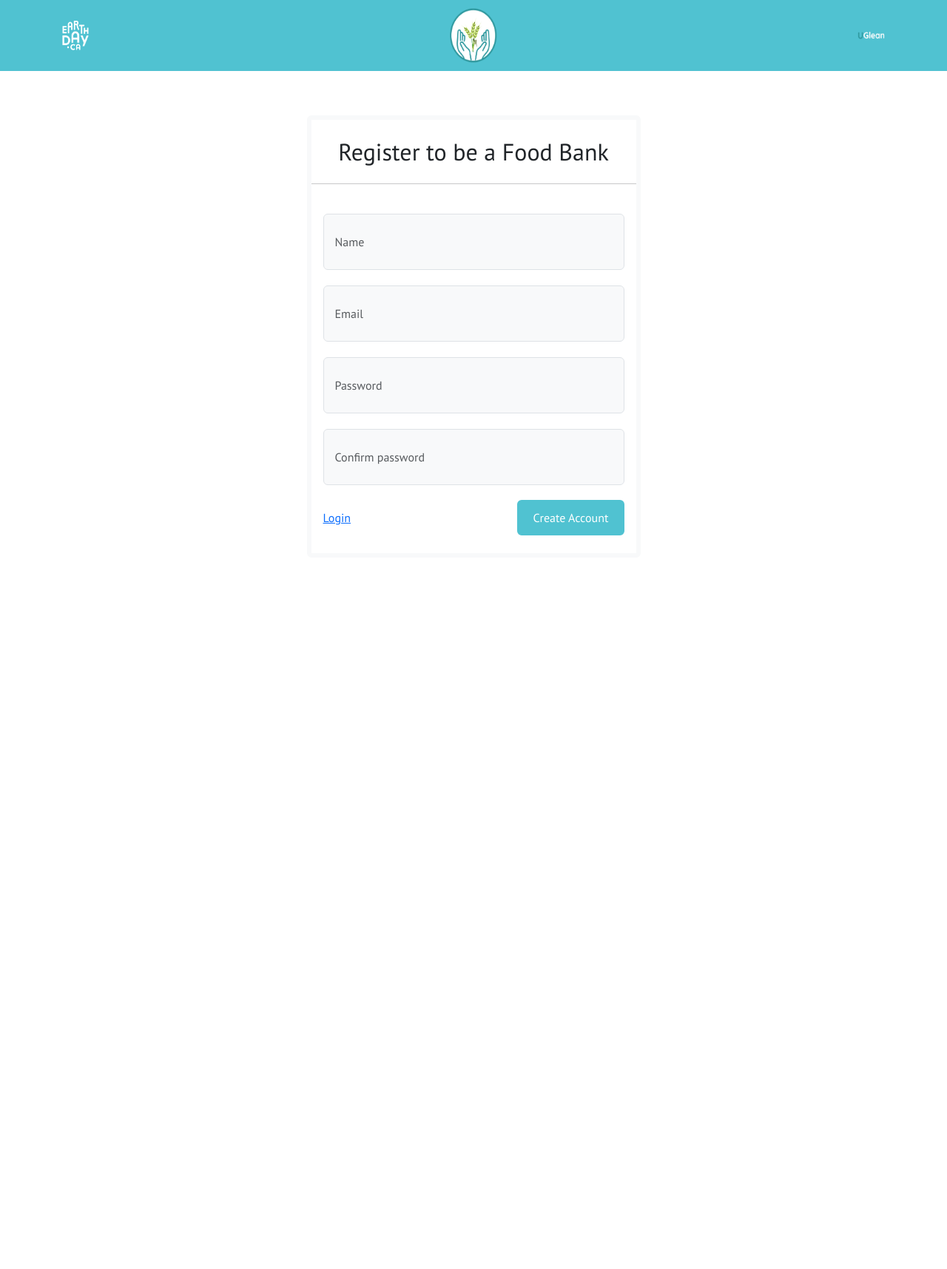
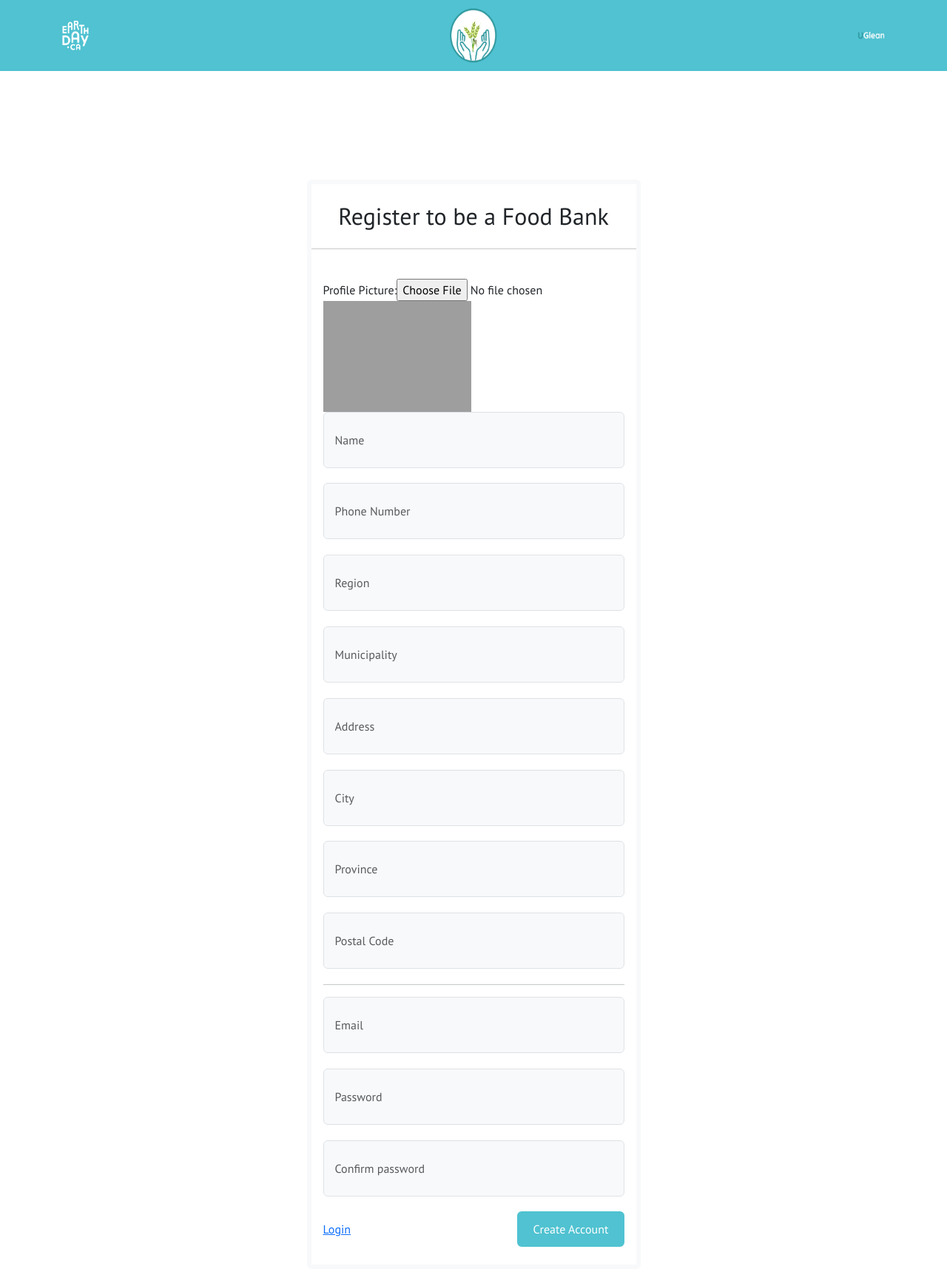
Before and after one commit to jgrospe92/CodeToGive-EarthDay, a PHP site: page /app/views/Register/foodbankRegister.php in a window 1280 px wide. Shown: the whole page at 74% size. Before the commit the page ends 724 px from the top, so only its background shows below. Run offline with PHP 8.4, Linux system fonts and the light colour scheme; some libraries are stand-ins or nearby versions; grey boxes are pictures that could not be loaded.

Commit message:
foodbank.php
created foodbank.php

```diff
--- a/app/views/Login/foodBankLogin.php
+++ b/app/views/Login/foodBankLogin.php
@@ -16,7 +16,7 @@
         <input type="submit" name="action" value="Login" /><br>
 
     </form>
-    <a href="\app\views\Register\gleanerRegister.php">Register</a> <!--change path later on -->
+    <a href="\app\views\Register\foodbankRegister.php">Register</a> <!--change path later on -->
 
 </body>
 </html>
--- a/app/views/Register/foodbankRegister.php
+++ b/app/views/Register/foodbankRegister.php
@@ -43,10 +43,34 @@
                             <h2 class="card-title text-center">Register to be a Food Bank</a></h2>
                             <hr >
                                 <div class="card-body py-md-4">
-                                    <form _lpchecked="1">
+                                    <form _lpchecked="1" action='' method='post' enctype='multipart/form-data'>
+                                        <label>Profile Picture:<input type="file" name="profile_pic" id="profile_pic" /></label>
+                                            <img id='profile_pic_preview' src='/images/blank.jpg' style="max-width:200px;max-height:200px" /><br>
                                         <div class="form-group">
                                             <input type="text" class="form-control" id="name" placeholder="Name">
                                         </div>
+                                        <div class="form-group">
+                                            <input type="tel" class="form-control" id="phone" placeholder="Phone Number">
+                                        </div>
+                                        <div class="form-group">
+                                            <input type="text" class="form-control" id="region" placeholder="Region">
+                                        </div>
+                                        <div class="form-group">
+                                            <input type="text" class="form-control" id="municipality" placeholder="Municipality">
+                                        </div>
+                                        <div class="form-group">
+                                            <input type="text" class="form-control" id="address" placeholder="Address">
+                                        </div>
+                                        <div class="form-group">
+                                            <input type="text" class="form-control" id="city" placeholder="City">
+                                        </div>
+                                        <div class="form-group">
+                                            <input type="text" class="form-control" id="province" placeholder="Province">
+                                        </div>
+                                        <div class="form-group">
+                                            <input type="text" class="form-control" id="postalcode" placeholder="Postal Code">
+                                        </div>
+                                        <hr >
                                         <div class="form-group">
                                             <input type="email" class="form-control" id="email" placeholder="Email">
                                         </div>
--- a/app/views/Register/gleanerRegister.php
+++ b/app/views/Register/gleanerRegister.php
@@ -49,6 +49,9 @@
                                         </div>
                                         <div class="form-group">
                                             <input type="email" class="form-control" id="email" placeholder="Email">
+                                        </div>
+                                        <div class="form-group">
+                                            <input type="text" class="form-control" id="username" placeholder="Username">
                                         </div>
                                         <div class="form-group">
                                             <input type="password" class="form-control" id="password" placeholder="Password">
```
